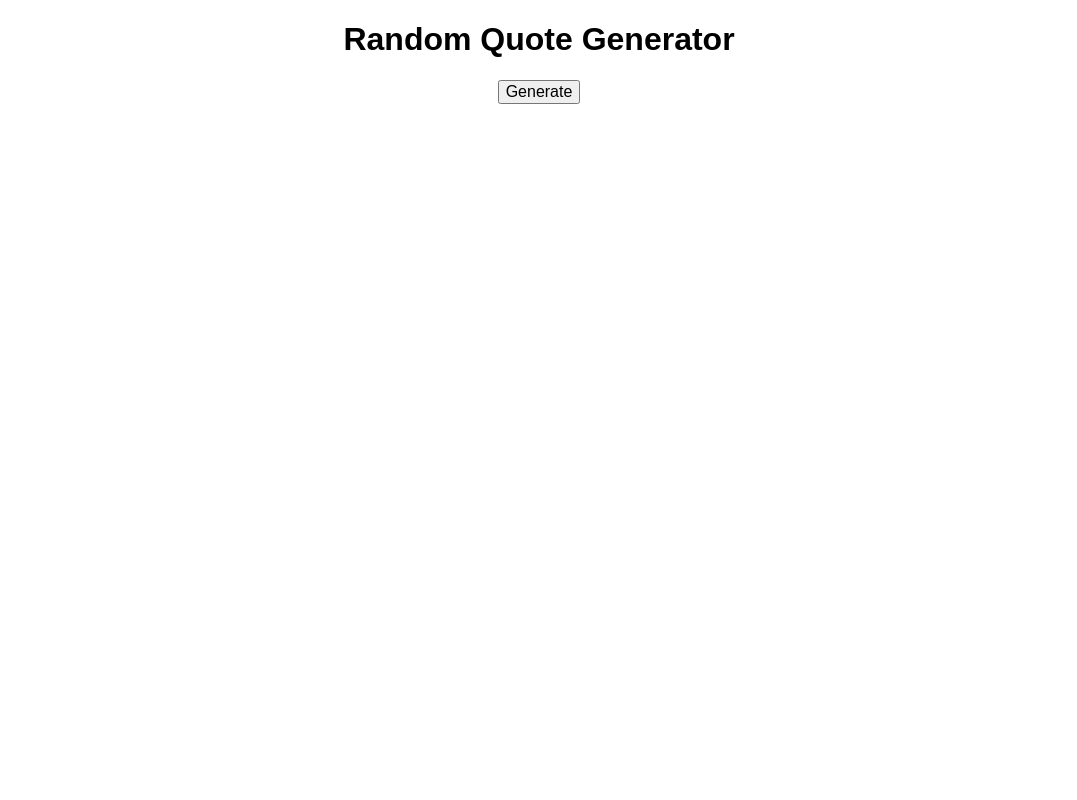
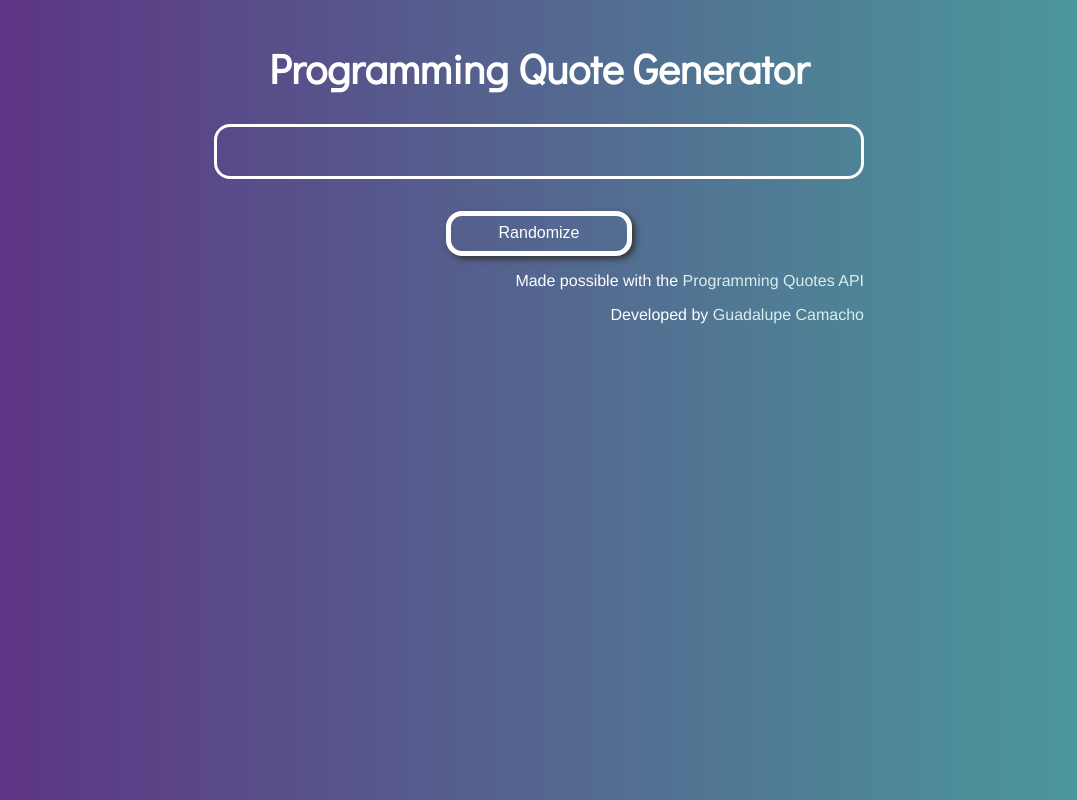
Before and after one commit to gcamacho079/random-quote-generator, a plain HTML site: page index.html in a window 1280 px wide. Shown: the whole page, without its empty margins (101-1178 px from the left). Drawn offline with nearby package versions, Linux system fonts and the light colour scheme; no server answers.

Commit message:
Remove debugging console logs and make page pretty

```diff
--- a/index.html
+++ b/index.html
@@ -1,22 +1,38 @@
 <!DOCTYPE html>
 <html>
 <head>
-  <title>Random Quote Generator</title>
+  <title>Programming Quote Generator</title>
   <meta charset="utf-8">
   <meta name="viewport" content="width=device-width, initial-scale=1.0">
 
   <link rel="stylesheet" type="text/css" href="styles/normalize.css">
+  <link href="https://fonts.googleapis.com/css?family=Arimo:400,700|Didact+Gothic" rel="stylesheet">
   <link rel="stylesheet" type="text/css" href="styles/style.css">
 
 </head>
 
 <body>
-  <div class="container">
-    <h1>Random Quote Generator</h1>
-    <p id="quoteText"></p>
-    <p id="quoteAuthor"></p>
-    <button onclick="randomQuote.getQuote()">Generate</button>
+  <div class=content-wrapper>
+
+    <h1>Programming Quote Generator</h1>
+
+    <section id="quoteArea">
+      <p id="quoteText"></p>
+      <p id="quoteAuthor"></p>
+    </section>
+
+    <button class="shadow" onclick="randomQuote.getQuote()">Randomize</button>
+
+    <footer>
+      <p>Made possible with the <a href="http://quotes.stormconsultancy.co.uk/api" target="_blank">Programming Quotes API</a></p>
+      <p>Developed by <a href="https://github.com/gcamacho079" target="_blank">Guadalupe Camacho</a></p>
+    </footer>
   </div>
+
+
+
+
+
 
   <script src="https://ajax.googleapis.com/ajax/libs/jquery/3.1.1/jquery.min.js"></script>
   <script type="text/javascript" src="js/script.js"></script>
--- a/js/script.js
+++ b/js/script.js
@@ -11,9 +11,7 @@ var randomQuote = {
       author = JSON.stringify(json.author);
       quote = JSON.stringify(json.quote);
       randomQuote.authorUnquote();
-      console.log(author);
       $("#quoteAuthor").html(author);
-      console.log(quote);
       $("#quoteText").html(quote);
     });
   },
--- a/styles/style.css
+++ b/styles/style.css
@@ -1,3 +1,102 @@
+/************************************************************
+  General Body
+************************************************************/
+
+
 body {
   text-align: center;
+  color: #FFF;
 }
+
+.content-wrapper {
+  margin: 0 auto;
+  max-width: 650px;
+  width: 88%;
+  padding-top: 1em;
+  min-height: 100%;
+  margin-bottom: -100px;
+}
+
+@media screen and (min-width: 720px) {
+  .content-wrapper {
+    width: 80%;
+  }
+}
+
+/************************************************************
+  Background
+************************************************************/
+
+body {
+  background-color: #49a09d;
+  background-image: linear-gradient(to right, #5f2c82, #49a09d);
+}
+
+/************************************************************
+  Typography
+************************************************************/
+
+h1 {
+  font-family: 'Didact Gothic', sans-serif;
+  font-size: 2.6em;
+}
+
+p {
+  font-family: 'Arimo', sans-serif;
+}
+
+#quoteText,
+#quoteAuthor {
+  font-size: 1.1em;
+}
+
+footer p {
+  text-align: right;
+}
+
+a {
+  color: #daedec;
+  text-decoration: none;
+}
+
+a:hover {
+  text-decoration: underline;
+}
+
+/************************************************************
+  Quote Area
+************************************************************/
+
+#quoteArea {
+  margin: 2em 0;
+  border-style: solid;
+  border-radius: 1em;
+  padding: 1em;
+}
+
+/************************************************************
+  Button
+************************************************************/
+
+button {
+  border-style: solid;
+  border-radius: 1em;
+  border-width: 5px;
+  border-color: white;
+  color: white;
+  background-color: transparent;
+  padding: 0.5em 3em;
+  -webkit-box-shadow: 3px 3px 6px #333;  /* Safari 3-4, iOS 4.0.2 - 4.2, Android 2.3+ */
+  -moz-box-shadow:    3px 3px 6px #333;  /* Firefox 3.5 - 3.6 */
+  box-shadow:         3px 3px 6px #333;  /* Opera 10.5, IE 9, Firefox 4+, Chrome 6+, iOS 5 */
+}
+
+button:focus {
+  outline: none;
+}
+
+button:hover {
+  -webkit-box-shadow: 3px 3px 10px #000;  /* Safari 3-4, iOS 4.0.2 - 4.2, Android 2.3+ */
+  -moz-box-shadow:    3px 3px 10px #000;  /* Firefox 3.5 - 3.6 */
+  box-shadow:         3px 3px 10px #000;  /* Opera 10.5, IE 9, Firefox 4+, Chrome 6+, iOS 5 */
+}
```
